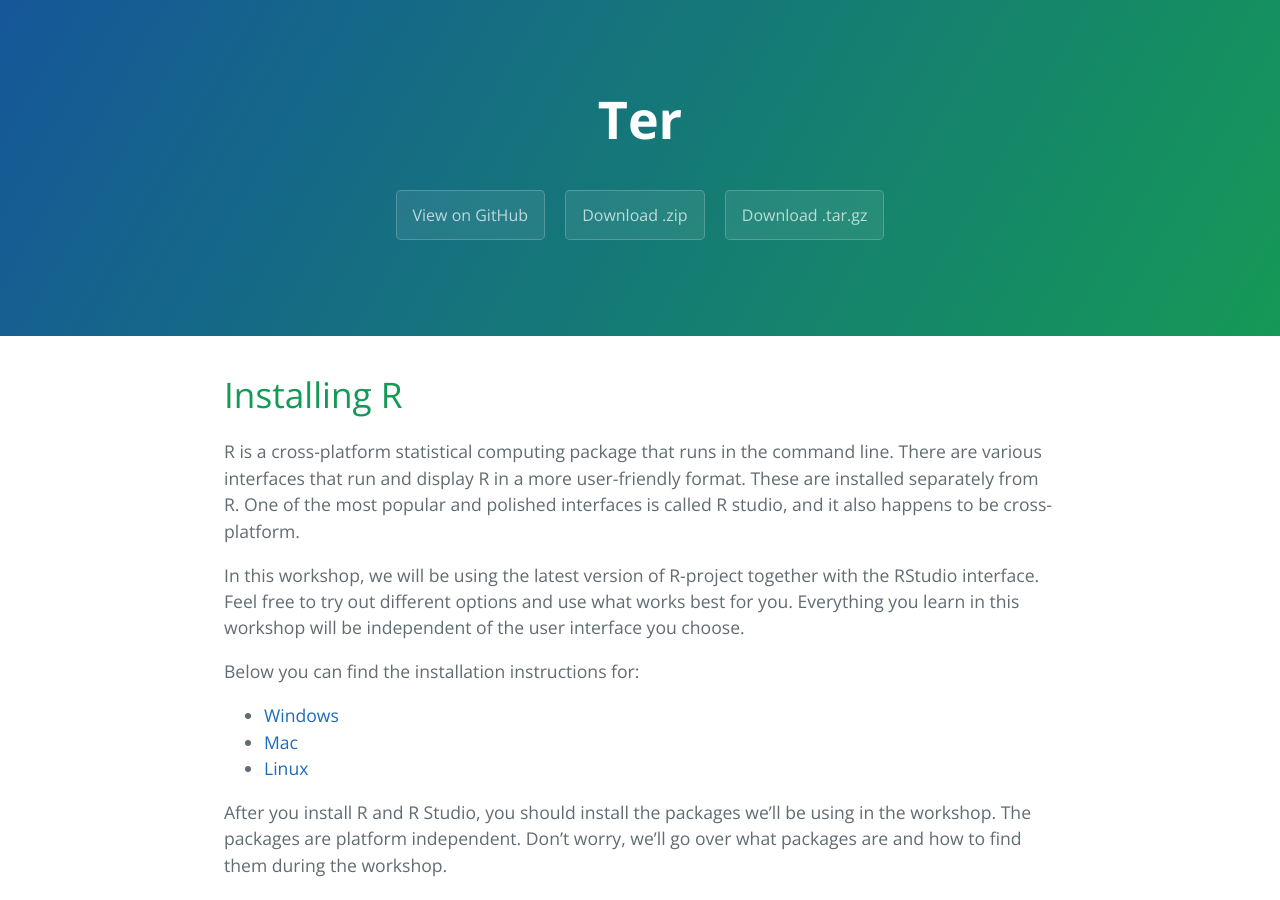
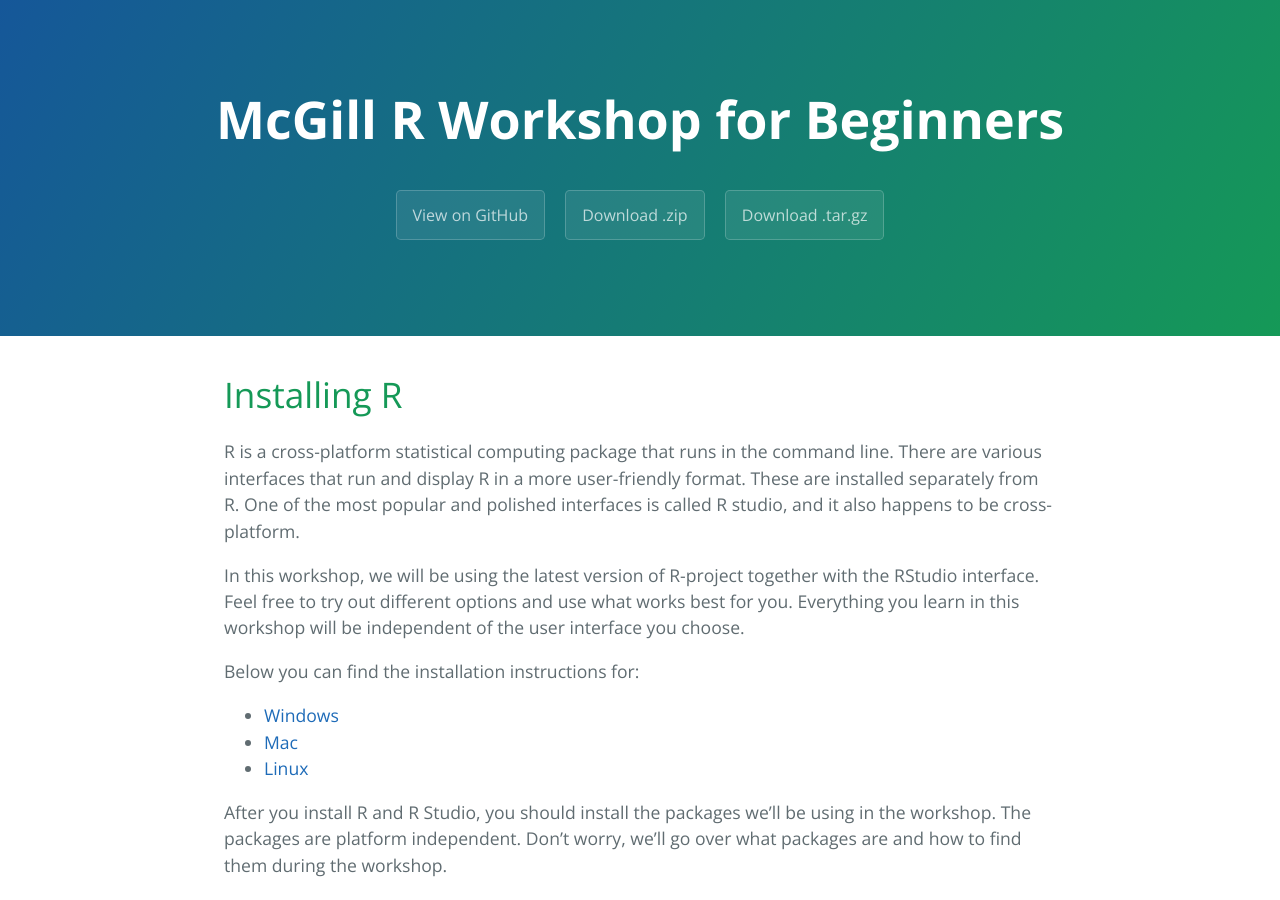
Before and after one commit to jasongullifer/rworkshop, a Jekyll site: the page built from install.md, in a window 1280 px wide and 900 px high. Built offline with Jekyll 4.4.1, drawn with Linux system fonts in a browser that asks for light colours.

Commit message:
formatting changes

```diff
--- a/_layouts/default.html
+++ b/_layouts/default.html
@@ -11,7 +11,7 @@
   </head>
   <body>
     <section class="page-header">
-      <h1 class="project-name">Ter</h1>
+      <h1 class="project-name">McGill R Workshop for Beginners</h1>
       <h2 class="project-tagline"></h2>
       <a href="https://github.com/jasongullifer/ter" class="btn">View on GitHub</a>
       <a href="https://github.com/jasongullifer/ter/zipball/master" class="btn">Download .zip</a>
```
